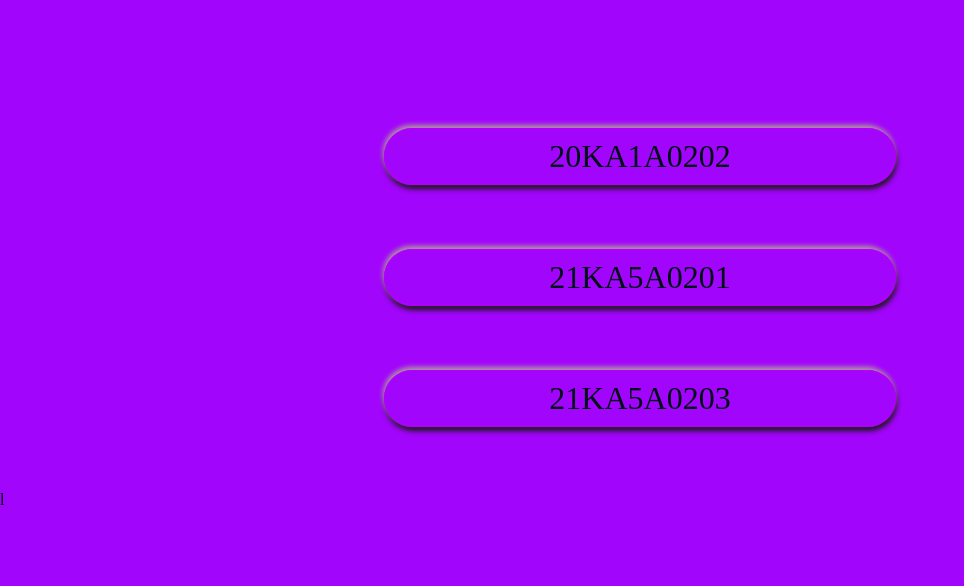
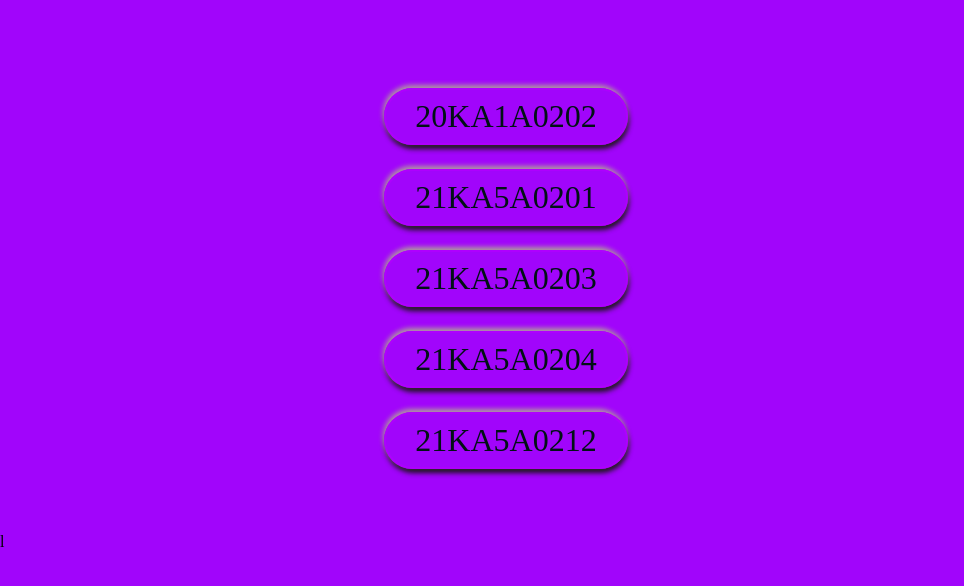
Before and after one commit to venkyeswar/ppt, a plain HTML site: page index.html in a window 1280 px wide. Shown: the whole page, without its empty margins (0-964 px from the left). Drawn offline with Linux system fonts and the light colour scheme.

Commit message:
files added

```diff
--- a/index.html
+++ b/index.html
@@ -17,11 +17,12 @@
 
         }
         a{
-            margin-top:4rem;
+            margin-top:1.5rem;
             color:rgb(1, 17, 21);
             font-size:2rem;
             font-weight:510;
             text-align:center;
+            width:12rem;
 
 
             border:2px solid rgb(174, 0, 255);
@@ -37,7 +38,9 @@
 
     <div><a href="20KA1A0202.pptx" download>20KA1A0202</a>
     <a href="21KA5A0201.pptx" download>21KA5A0201</a>
-    <a href="21KA5A0203.pptx" download>21KA5A0203</a></div>
+    <a href="21KA5A0203.pptx" download>21KA5A0203</a>
+    <a href="21KA5A0204.pptx" download>21KA5A0204</a>
+    <a href="21KA5A0212.pptx" download>21KA5A0212</a></div>
 
 </body>
 </html>l
```
Also changed, not shown: 2 other files.
